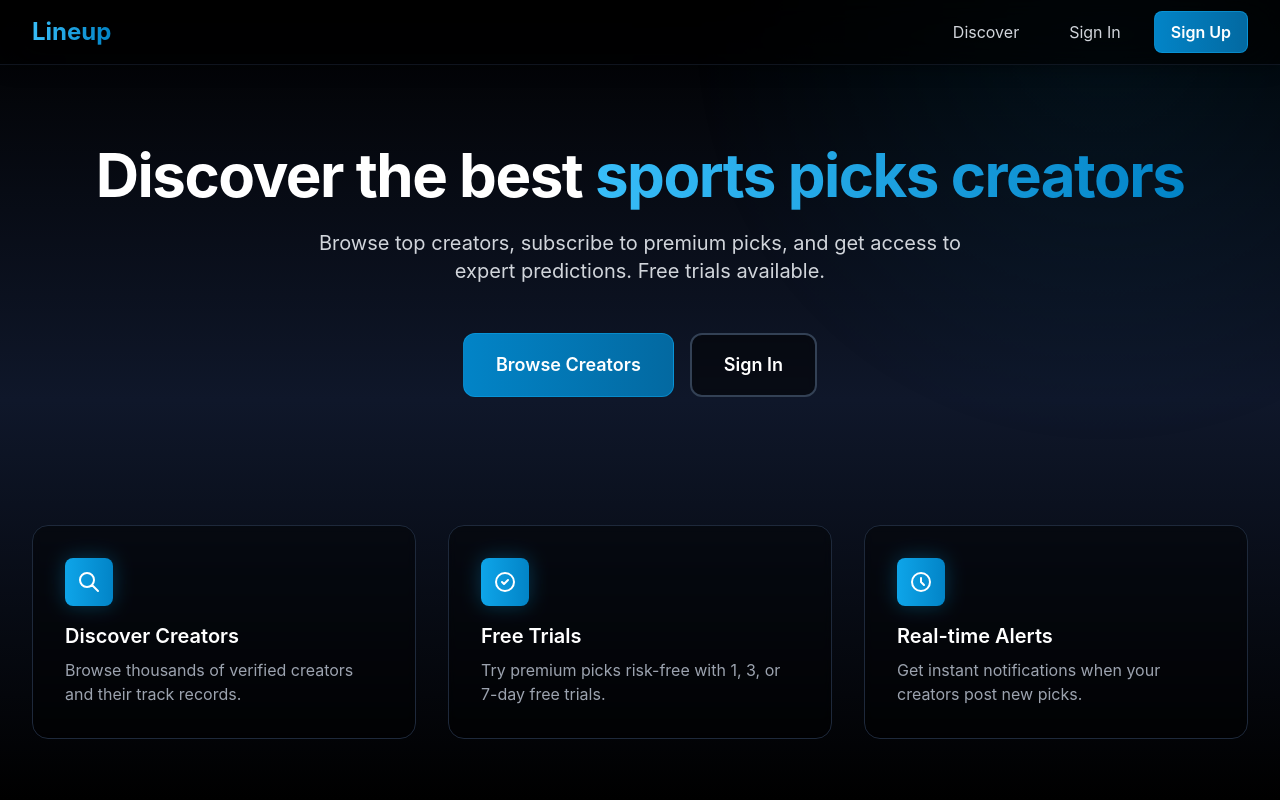
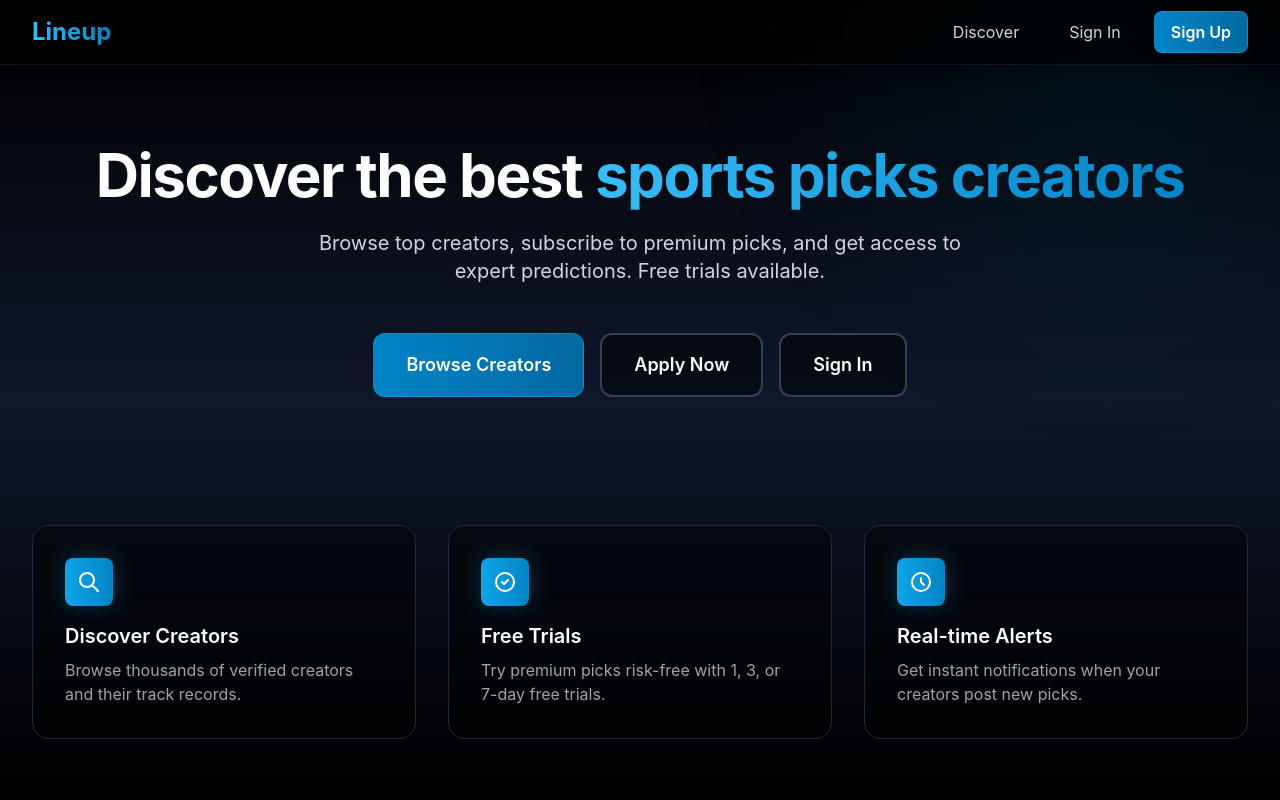
Before and after one commit to tsarv14/lineup, a Next.js app in the folder client/: page / in a window 1280 px wide. Shown: the top 800 px of the page. Built offline with nearby package versions, Linux system fonts and the light colour scheme; no server answers.

Commit message:
Add Creator Dashboard to navbar and Apply Now button on home page

```diff
--- a/client/app/page.tsx
+++ b/client/app/page.tsx
@@ -42,6 +42,12 @@ export default function Home() {
               className="px-8 py-4 bg-gradient-to-r from-primary-600 to-primary-700 text-white rounded-xl hover:shadow-glow hover:shadow-primary-500/50 transition-all transform hover:scale-105 text-lg font-semibold border border-primary-500/50"
             >
               Browse Creators
+            </button>
+            <button
+              onClick={() => router.push('/creator/dashboard')}
+              className="px-8 py-4 bg-black/50 backdrop-blur-sm text-white border-2 border-slate-700 rounded-xl hover:border-primary-500/50 hover:bg-black/70 transition-all text-lg font-semibold"
+            >
+              Apply Now
             </button>
             {!isAuthenticated && (
               <button
--- a/client/components/Navbar.tsx
+++ b/client/components/Navbar.tsx
@@ -110,7 +110,6 @@ export default function Navbar() {
             >
               My Picks
             </Link>
-            {user?.roles?.includes('creator') && (
             <Link
               href="/creator/dashboard"
               className={`px-4 py-2 rounded-lg transition-all ${
@@ -121,7 +120,6 @@ export default function Navbar() {
             >
               Creator Dashboard
             </Link>
-            )}
             <Link
               href="/profile"
               className={`px-4 py-2 rounded-lg transition-all ${
@@ -281,7 +279,6 @@ export default function Navbar() {
                    >
                      My Picks
                    </Link>
-                   {user?.roles?.includes('creator') && (
                    <Link
                      href="/creator/dashboard"
                      onClick={() => setShowMobileMenu(false)}
@@ -293,7 +290,6 @@ export default function Navbar() {
                    >
                      Creator Dashboard
                    </Link>
-                   )}
                    <Link
                      href="/profile"
                      onClick={() => setShowMobileMenu(false)}
```
Lines whose indentation alone changed are shown as unchanged.
